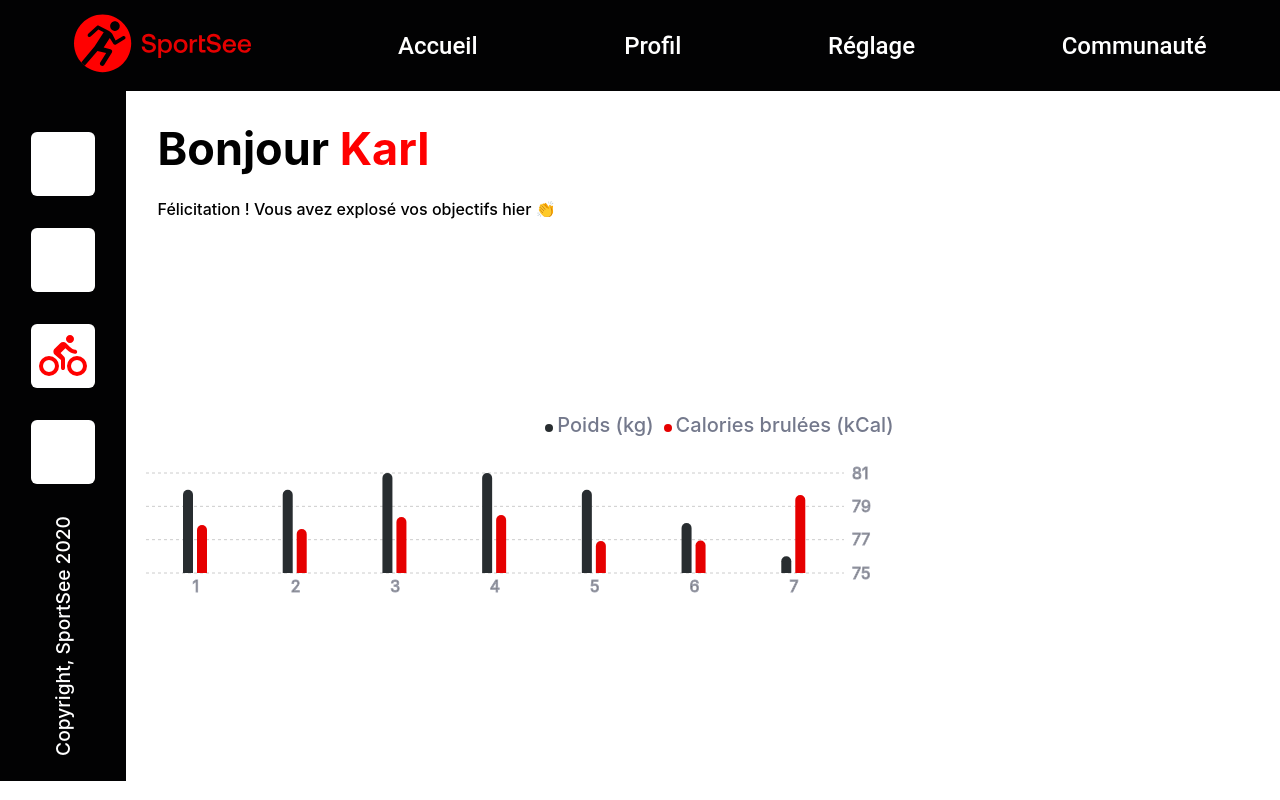
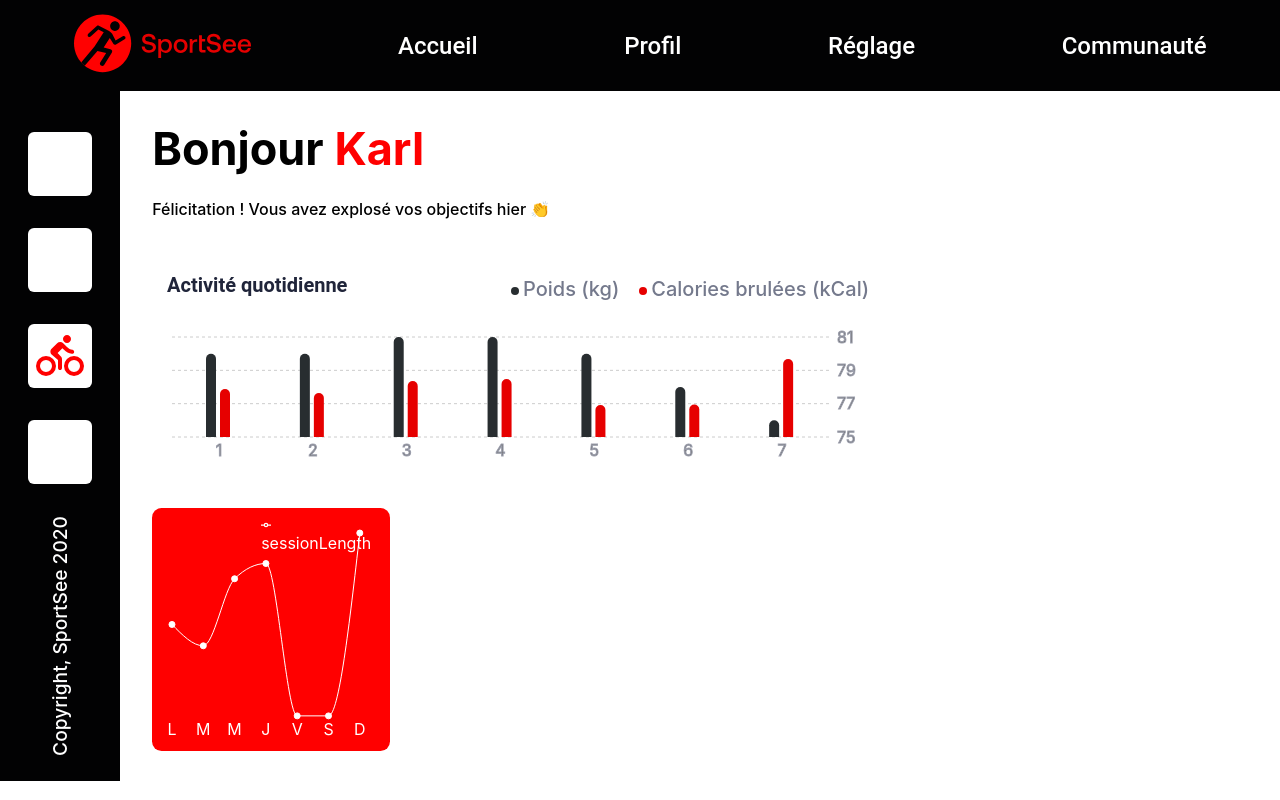
Before and after one commit to saadmontreuil/P12_SportSee, a React (Create React App) app: page / in a window 1280 px wide. Built offline with nearby package versions, Linux system fonts and the light colour scheme; some icons are missing.

Commit message:
SessionLineChart

```diff
--- a/src/components/Header/Header.module.css
+++ b/src/components/Header/Header.module.css
@@ -1,6 +1,6 @@
 .header {
     display: flex;
-    padding: 0 2rem;
+    /* padding: 0 2rem; */
     width: fit-content;
     flex-direction: column;
     align-items: flex-start;
--- a/src/components/charts/Activity/Activity.js
+++ b/src/components/charts/Activity/Activity.js
@@ -50,8 +50,8 @@ export default function Activity({ data }) {
             iconType="circle"
             iconSize={8}
             height={60}
+            width={(500)}
             align="right"
-            width={600}
             formatter={legendFormatter}
           />
           <Bar
@@ -71,6 +71,19 @@ export default function Activity({ data }) {
             barSize={10}
             name="Calories brulées (kCal)"
           />
+          <text
+            x={15}
+            y={15}
+            dominantBaseline="middle"
+            fill="#20253A"
+            style={{
+              fontWeight: 600,
+              fontSize: 20,
+              fontFamily: 'roboto',
+            }}
+          >
+            Activité quotidienne
+          </text>
         </BarChart>
       </ResponsiveContainer>
     </div>
--- a/src/components/charts/Activity/LegendFormatter.jsx
+++ b/src/components/charts/Activity/LegendFormatter.jsx
@@ -1,9 +1,10 @@
 const legendFormatter = (value) => (
-
-  <span style={{ color: '#74798C', fontSize: 20, fontWeight: 500 }}>
+  <span style={{
+    color: '#74798C', fontSize: 20, fontWeight: 500, marginRight: 10,
+  }}
+  >
     {value}
   </span>
-
 );
 
 export default legendFormatter;
--- /dev/null
+++ b/src/components/charts/Session/Session.module.css
@@ -0,0 +1,6 @@
+.chartLine{
+    background: #ff0000;
+    width: 31%;
+    height: 89%;
+    border-radius: 4%;
+}
--- /dev/null
+++ b/src/components/charts/Session/SessionLineChart.jsx
@@ -0,0 +1,37 @@
+import React from 'react';
+import {
+  LineChart, Line, XAxis, CartesianGrid, Tooltip, Legend, ResponsiveContainer,
+} from 'recharts';
+import styles from './Session.module.css';
+
+export default function SessionLineChart({ data }) {
+  return (
+    <div className={styles.chartLine}>
+      <ResponsiveContainer width="100%" height="100%">
+        <LineChart
+          width={254}
+          height={254}
+          data={data}
+          margin={{
+            top: 5,
+            right: 30,
+            left: 20,
+            bottom: 5,
+          }}
+        >
+          <CartesianGrid strokeDasharray="3 3" vertical={false} horizontal={false} />
+          <XAxis dataKey="day" tickLine={false} axisLine={false} stroke="#FFFFFF" />
+          <Tooltip />
+          <Legend
+            iconSize={10}
+            width={20}
+            height={20}
+            layout="vertical"
+            verticalAlign="top"
+          />
+          <Line type="monotone" dataKey="sessionLength" stroke="white" activeDot={{ r: 8 }} />
+        </LineChart>
+      </ResponsiveContainer>
+    </div>
+  );
+}
--- a/src/pages/Profil/Profil.module.css
+++ b/src/pages/Profil/Profil.module.css
@@ -3,6 +3,7 @@
     display: flex;
     flex-direction: column;
     width: 100%;
+    padding: 0 2rem;
 }
 .dashboardContainer{
     display: flex;
@@ -11,3 +12,7 @@
     height: 100%;
     width: 70%;
 }
+.session{
+    width: 70%;
+    height: 100%;
+}
--- a/src/pages/Profil/ProfilPage.jsx
+++ b/src/pages/Profil/ProfilPage.jsx
@@ -1,12 +1,14 @@
 import React, { useEffect, useState } from 'react';
-import { getUserInfos, getUserActivity } from '../../service/userRequest';
+import { getUserInfos, getUserActivity, getUserAverageSession } from '../../service/userRequest';
 import Header from '../../components/Header/Header';
 import Activity from '../../components/charts/Activity/Activity';
 import styles from './Profil.module.css';
+import SessionLineChart from '../../components/charts/Session/SessionLineChart';
 
 export default function Profil() {
   const [dataUser, setDataUser] = useState(null);
   const [userActivity, setUserActivity] = useState(null);
+  const [userAverageSession, setUserAverageSession] = useState(null);
 
   useEffect(() => {
     const fetchData = async () => {
@@ -14,9 +16,13 @@ export default function Profil() {
       setDataUser(userInfos);
       const activity = await getUserActivity(12);
       setUserActivity(activity);
+      const averageSession = await getUserAverageSession(12);
+      setUserAverageSession(averageSession);
     };
     fetchData();
   }, []);
+  console.log(userActivity?.sessions);
+  console.log(userAverageSession?.sessions);
 
   return (
     <div className={styles.dashboard}>
@@ -24,6 +30,9 @@ export default function Profil() {
       <div className={styles.dashboardContainer}>
         <Activity data={userActivity?.sessions} />
       </div>
+      <div className={styles.session}>
+        <SessionLineChart data={userAverageSession?.sessions} />
+      </div>
     </div>
   );
 }
--- a/src/service/model/UserAverageSessionModel.js
+++ b/src/service/model/UserAverageSessionModel.js
@@ -1,6 +1,17 @@
 export default class UserAverageSessionModel {
   constructor(data) {
     this.userId = data.userId;
-    this.sessions = data.sessions;
+    this.sessions = data.sessions.map((session) => {
+      const Day = [
+        'L',
+        'M',
+        'M',
+        'J',
+        'V',
+        'S',
+        'D',
+      ];
+      return { ...session, day: Day[session.day - 1] };
+    });
   }
 }
--- a/src/service/userRequest.js
+++ b/src/service/userRequest.js
@@ -1,6 +1,6 @@
 import axios from 'axios';
 import {
-  USER_MAIN_DATA, USER_ACTIVITY, USER_AVERAGE_SESSION, USER_PERFORMANCE,
+  USER_MAIN_DATA, USER_ACTIVITY, USER_AVERAGE_SESSIONS, USER_PERFORMANCE,
 } from '../mockData/data';
 import UserInfosModel from './model/UserInfosModel';
 import UserActivityModel from './model/UserActivityModel';
@@ -48,10 +48,11 @@ const getUserAverageSession = async (userId) => {
   try {
     let userAverageSession;
     if (isMockData) {
-      userAverageSession = USER_AVERAGE_SESSION.find((user) => user.userId === userId);
+      userAverageSession = USER_AVERAGE_SESSIONS.find((user) => user.userId === userId);
     } else {
       const response = await axios.get(`http://localhost:3000/user/${userId}/average-sessions`);
-      userAverageSession = response.data;
+      userAverageSession = response.data.data;
+      console.log(userAverageSession);
     }
     return new UserAverageSessionModel(userAverageSession);
   } catch (error) {
```
Also changed, not shown: src/components/charts/Session/CustomCursor.jsx (added), src/components/charts/Session/CustomToolTip.jsx (added).
